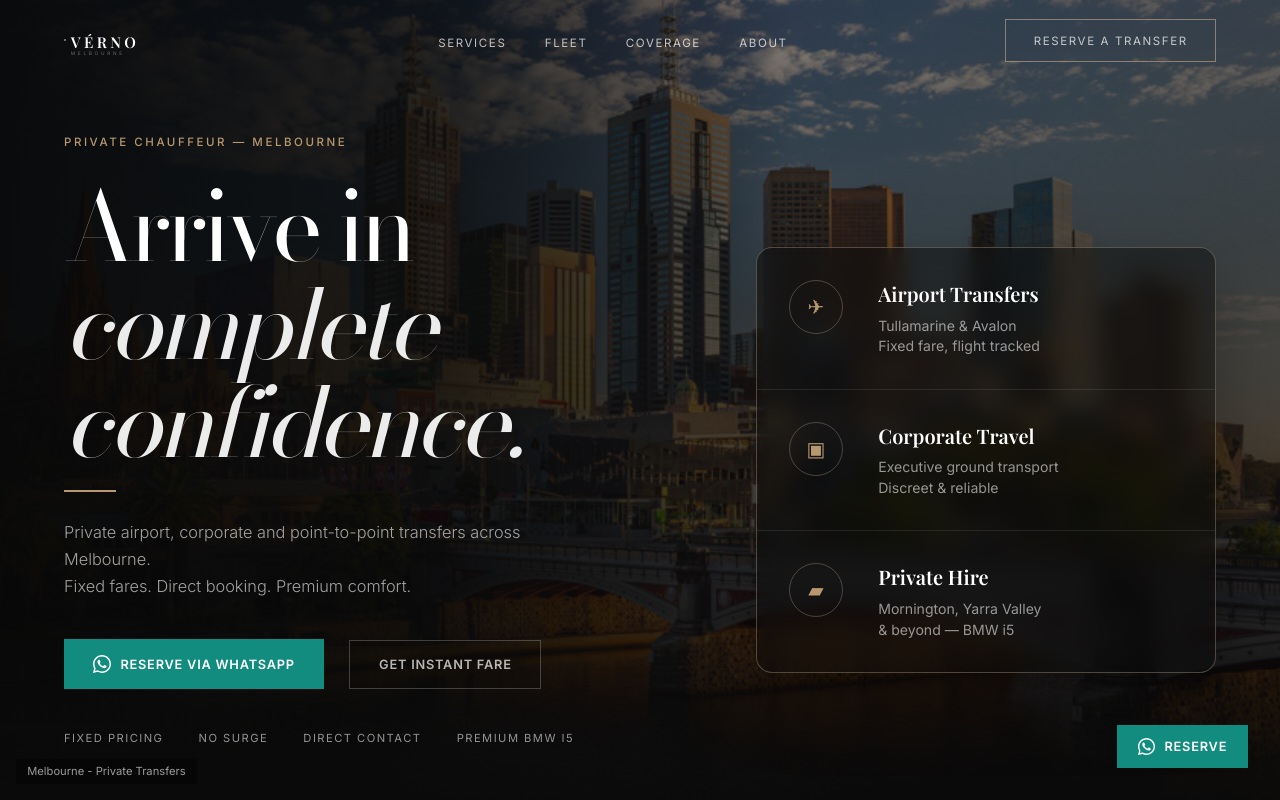
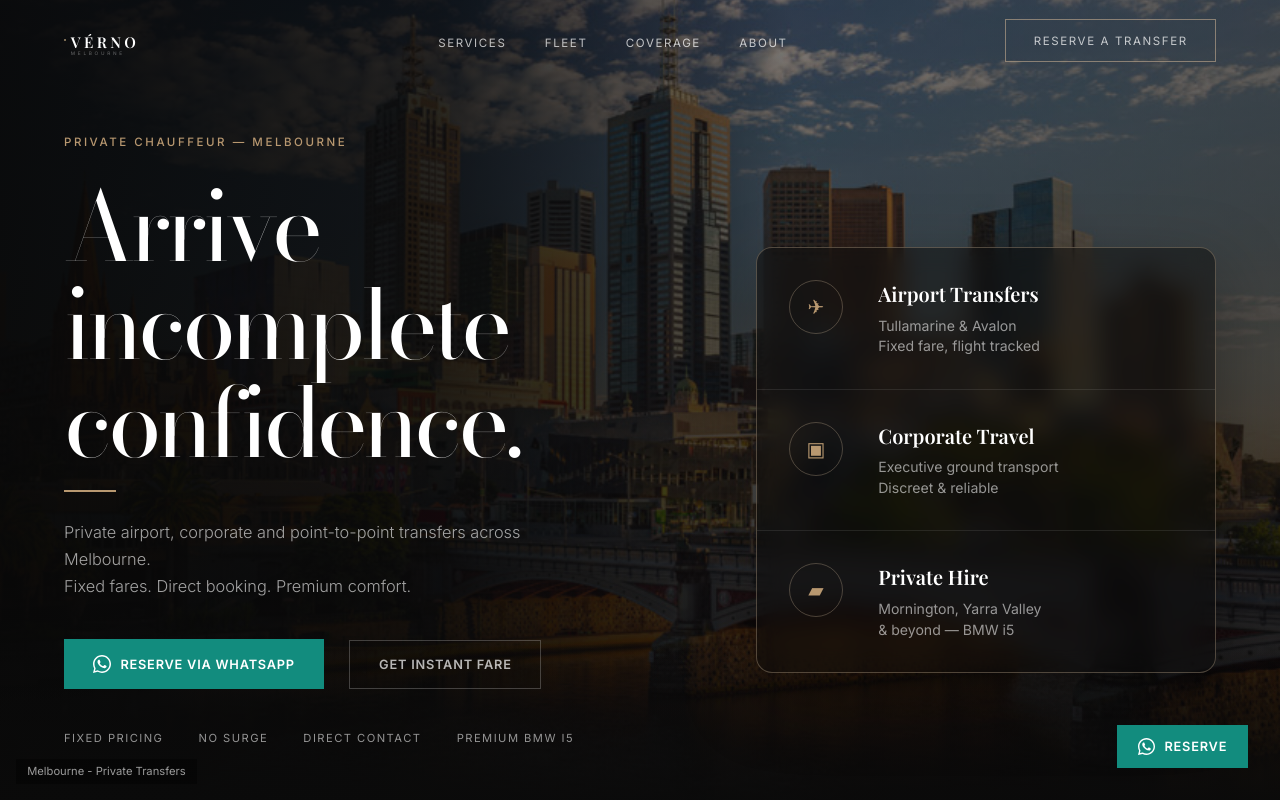
Before and after one commit to vernochauffeur/VERNO-web, a React (Vite) app: page / in a window 1280 px wide. Shown: the top 800 px of the page. Built offline with nearby package versions, Linux system fonts and the light colour scheme; a web font is replaced by a local one.

Commit message:
Update Home.jsx

```diff
--- a/src/pages/Home.jsx
+++ b/src/pages/Home.jsx
@@ -80,9 +80,9 @@ function Hero() {
           <p className="hero-label">Private Chauffeur — Melbourne</p>
 
           <h1 className="hero-h1">
-            Arrive in<br />
-            <em>complete confidence.</em>
-          </h1>
+  <span className="hero-line1">Arrive in</span>
+  <span className="hero-line2">complete confidence.</span>
+</h1>
 
           <div className="hero-line" />
 
```
